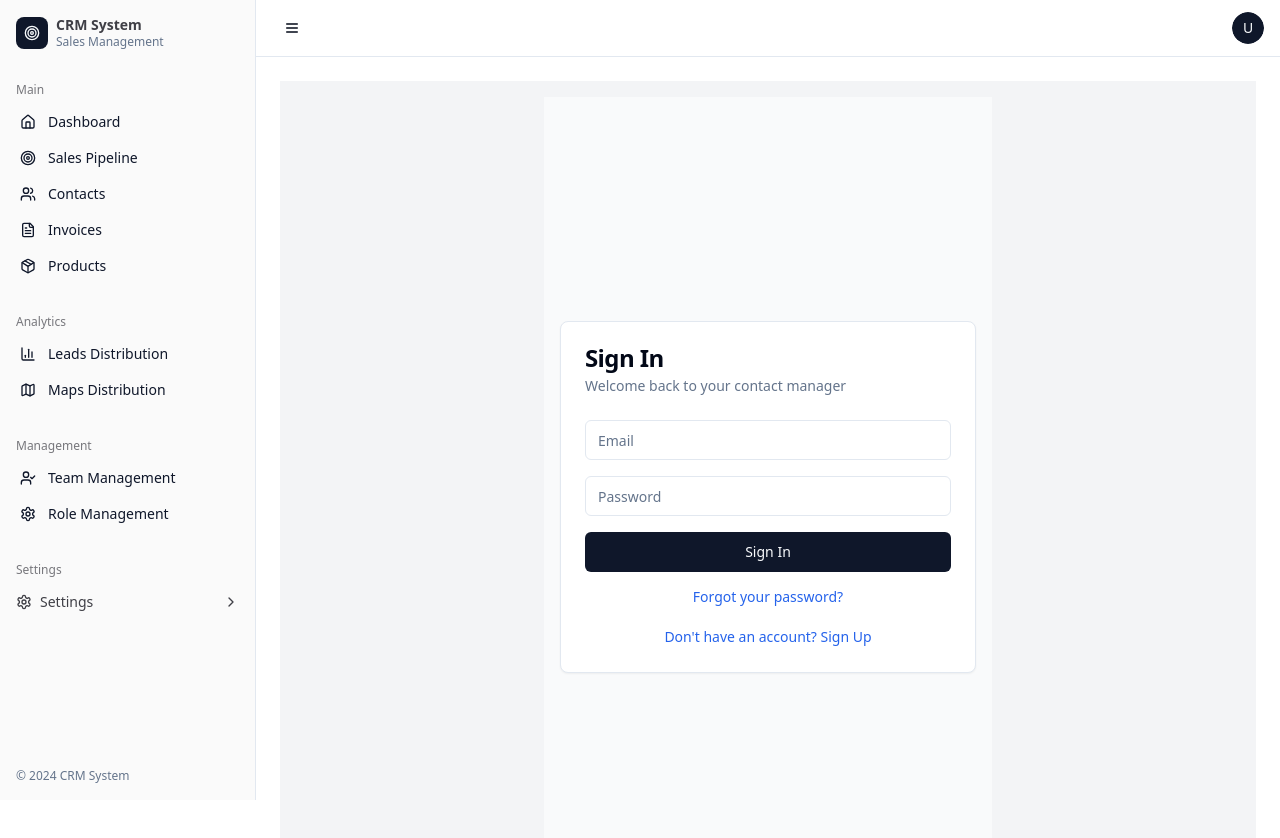
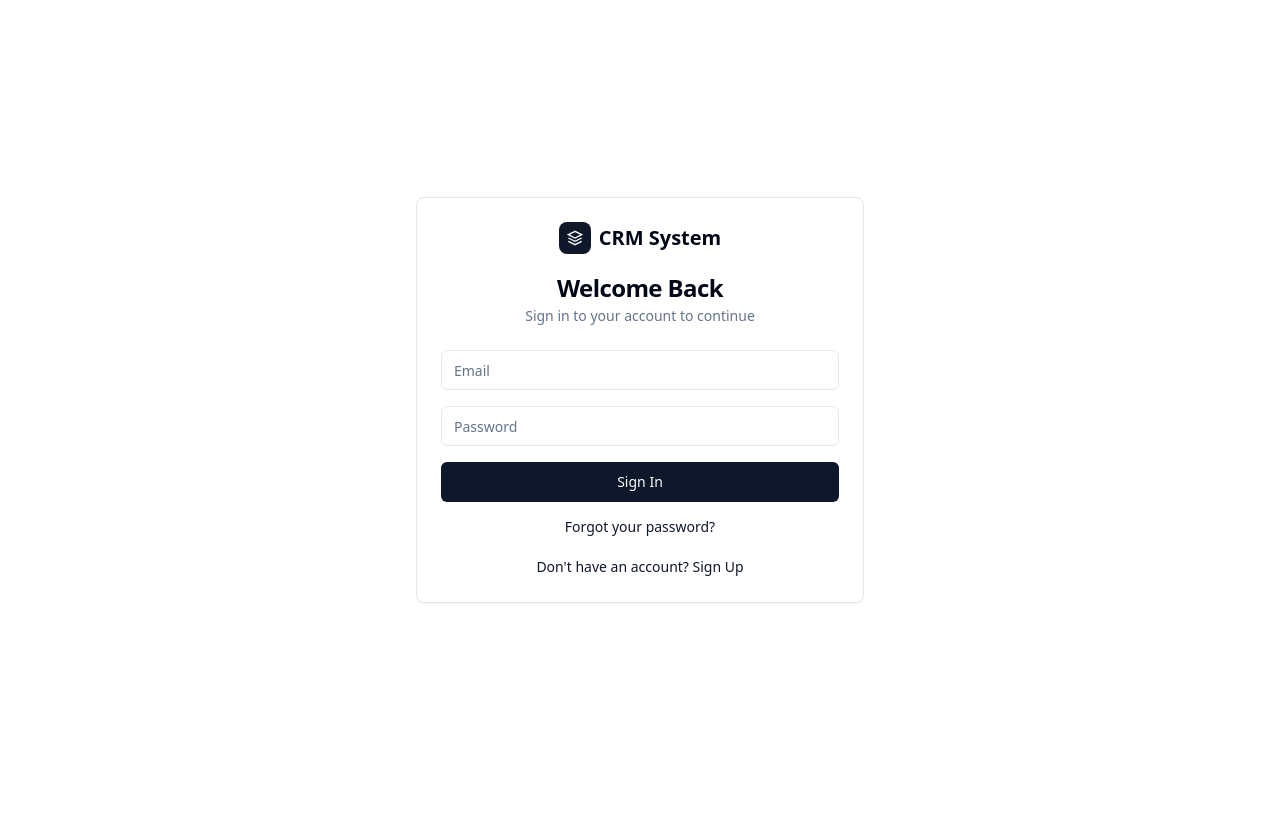
Before and after one commit to htngit/active-reach-hub, a React (Vite) app: page / in a window 1280 px wide. Shown: the top 838 px of the page. After the commit the page ends 800 px from the top, so only its background shows below. Built offline with nearby package versions, Linux system fonts and the light colour scheme.

Commit message:
Fix: Redirect to login on invalid session
Ensured that the ProtectedRoute component redirects users directly to the login page if the session is invalid, preventing access to protected routes.
-edited src/components/Auth/ProtectedRoute.tsx

```diff
--- a/src/App.tsx
+++ b/src/App.tsx
@@ -33,6 +33,10 @@ function App() {
         <AuthProvider>
           <Toaster />
           <BrowserRouter>
+            <Routes>
+              {/* Protected routes with sidebar layout */}
+              <Route path="/*" element={
+                <ProtectedRoute>
                   <SidebarProvider>
                     <div className="min-h-screen flex w-full bg-background">
                       <AppSidebar />
@@ -46,23 +50,28 @@ function App() {
                         <EmailVerificationBanner />
                         <div className="flex-1 overflow-auto p-6">
                           <Routes>
-                      <Route path="/" element={<ProtectedRoute><Index /></ProtectedRoute>} />
-                      <Route path="/pipeline" element={<ProtectedRoute><PipelinePage /></ProtectedRoute>} />
-                      <Route path="/contacts" element={<ProtectedRoute><ContactsPage /></ProtectedRoute>} />
-                      <Route path="/invoices" element={<ProtectedRoute><InvoicePage /></ProtectedRoute>} />
-                      <Route path="/products" element={<ProtectedRoute><ProductPage /></ProtectedRoute>} />
-                      <Route path="/leads-distribution" element={<ProtectedRoute><LeadsDistributionPage /></ProtectedRoute>} />
-                      <Route path="/team-management" element={<ProtectedRoute><TeamManagement /></ProtectedRoute>} />
-                      <Route path="/role-management" element={<ProtectedRoute><RoleManagementPage /></ProtectedRoute>} />
-                      <Route path="/settings" element={<ProtectedRoute><PersonalSettings /></ProtectedRoute>} />
-                      <Route path="/systems" element={<ProtectedRoute><SystemsPage /></ProtectedRoute>} />
-                      <Route path="/join/:token" element={<JoinTeamPage />} />
+                            <Route path="/" element={<Index />} />
+                            <Route path="/pipeline" element={<PipelinePage />} />
+                            <Route path="/contacts" element={<ContactsPage />} />
+                            <Route path="/invoices" element={<InvoicePage />} />
+                            <Route path="/products" element={<ProductPage />} />
+                            <Route path="/leads-distribution" element={<LeadsDistributionPage />} />
+                            <Route path="/team-management" element={<TeamManagement />} />
+                            <Route path="/role-management" element={<RoleManagementPage />} />
+                            <Route path="/settings" element={<PersonalSettings />} />
+                            <Route path="/systems" element={<SystemsPage />} />
                             <Route path="*" element={<NotFound />} />
                           </Routes>
                         </div>
                       </main>
                     </div>
                   </SidebarProvider>
+                </ProtectedRoute>
+              } />
+
+              {/* Public routes without authentication */}
+              <Route path="/join/:token" element={<JoinTeamPage />} />
+            </Routes>
           </BrowserRouter>
         </AuthProvider>
       </TooltipProvider>
--- a/src/components/Auth/LoginForm.tsx
+++ b/src/components/Auth/LoginForm.tsx
@@ -45,16 +45,32 @@ export const LoginForm = () => {
   };
 
   if (showForgotPassword) {
-    return <ForgotPassword onBackToLogin={() => setShowForgotPassword(false)} />;
+    return (
+      <div className="min-h-screen flex items-center justify-center bg-background p-4">
+        <div className="w-full max-w-md">
+          <ForgotPassword onBackToLogin={() => setShowForgotPassword(false)} />
+        </div>
+      </div>
+    );
   }
 
   return (
-    <div className="min-h-screen flex items-center justify-center bg-gray-50 p-4">
+    <div className="min-h-screen flex items-center justify-center bg-background p-4">
       <Card className="w-full max-w-md">
-        <CardHeader>
-          <CardTitle>{isLogin ? 'Sign In' : 'Sign Up'}</CardTitle>
+        <CardHeader className="text-center">
+          <div className="flex items-center justify-center gap-2 mb-4">
+            <div className="flex h-8 w-8 items-center justify-center rounded-lg bg-primary text-primary-foreground">
+              <svg className="h-4 w-4" viewBox="0 0 24 24" fill="none" stroke="currentColor" strokeWidth="2">
+                <path d="M12 2L2 7l10 5 10-5-10-5z"/>
+                <path d="M2 17l10 5 10-5"/>
+                <path d="M2 12l10 5 10-5"/>
+              </svg>
+            </div>
+            <span className="text-xl font-bold">CRM System</span>
+          </div>
+          <CardTitle>{isLogin ? 'Welcome Back' : 'Create Account'}</CardTitle>
           <CardDescription>
-            {isLogin ? 'Welcome back to your contact manager' : 'Create your contact manager account'}
+            {isLogin ? 'Sign in to your account to continue' : 'Create your account to get started'}
           </CardDescription>
         </CardHeader>
         <CardContent>
@@ -87,7 +103,7 @@ export const LoginForm = () => {
               <button
                 type="button"
                 onClick={() => setShowForgotPassword(true)}
-                className="text-sm text-blue-600 hover:underline"
+                className="text-sm text-primary hover:underline"
               >
                 Forgot your password?
               </button>
@@ -98,7 +114,7 @@ export const LoginForm = () => {
             <button
               type="button"
               onClick={() => setIsLogin(!isLogin)}
-              className="text-sm text-blue-600 hover:underline"
+              className="text-sm text-primary hover:underline"
             >
               {isLogin ? "Don't have an account? Sign Up" : "Already have an account? Sign In"}
             </button>
--- a/src/components/Auth/ProtectedRoute.tsx
+++ b/src/components/Auth/ProtectedRoute.tsx
@@ -14,24 +14,18 @@ export const ProtectedRoute: React.FC<ProtectedRouteProps> = ({ children }) => {
   // Show loading spinner while checking authentication
   if (loading) {
     return (
-      <div className="min-h-screen flex items-center justify-center bg-gray-100 dark:bg-gray-900">
+      <div className="min-h-screen flex items-center justify-center bg-background">
         <div className="text-center">
           <Loader2 className="h-8 w-8 animate-spin mx-auto mb-4" />
-          <p className="text-gray-600 dark:text-gray-400">Checking authentication...</p>
+          <p className="text-muted-foreground">Checking authentication...</p>
         </div>
       </div>
     );
   }
 
-  // If user is not authenticated, show login form
+  // If user is not authenticated, show login form in full screen
   if (!user) {
-    return (
-      <div className="min-h-screen flex items-center justify-center bg-gray-100 dark:bg-gray-900 p-4">
-        <div className="w-full max-w-md">
-          <LoginForm />
-        </div>
-      </div>
-    );
+    return <LoginForm />;
   }
 
   // User is authenticated, render the protected content
```
Lines whose indentation alone changed are shown as unchanged.
